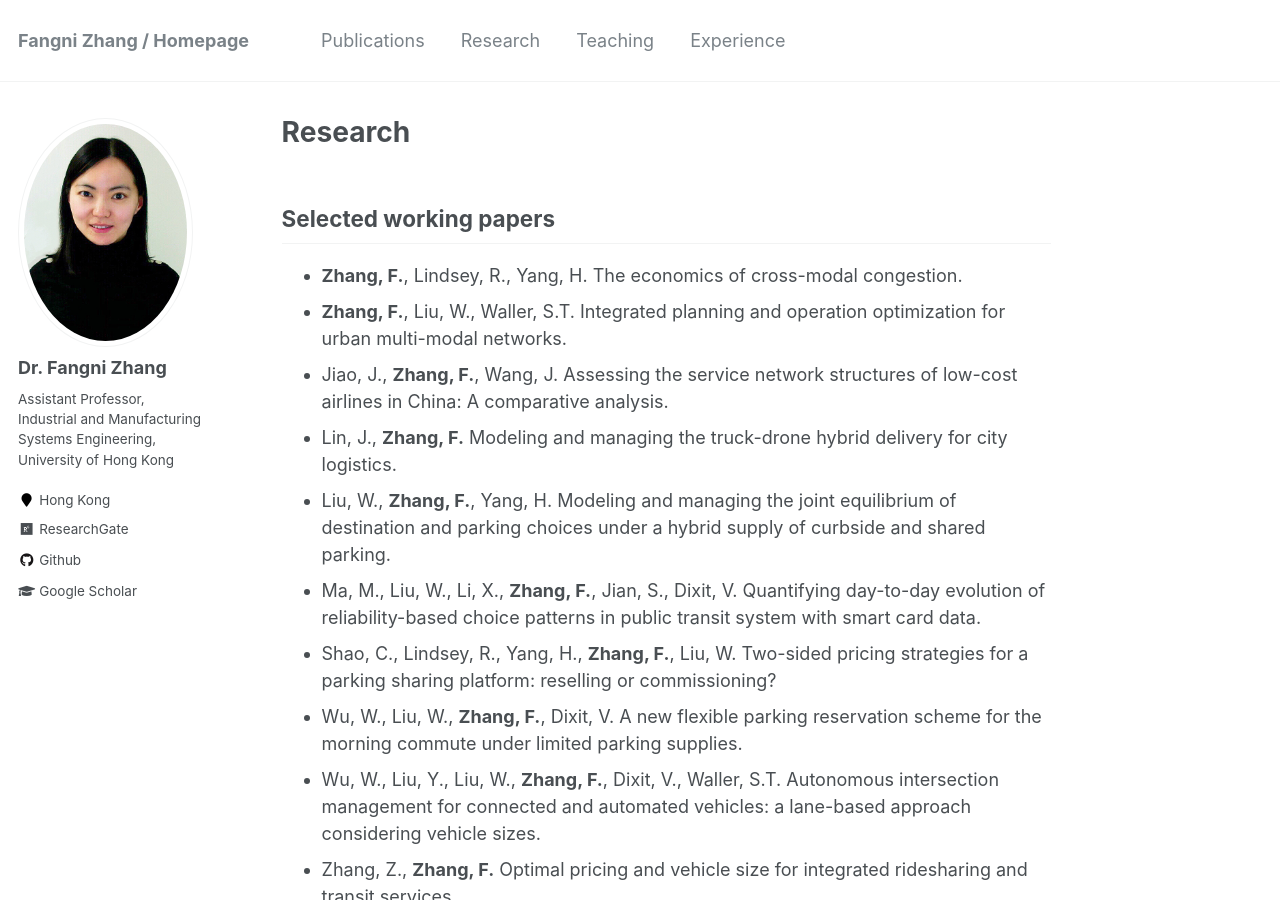
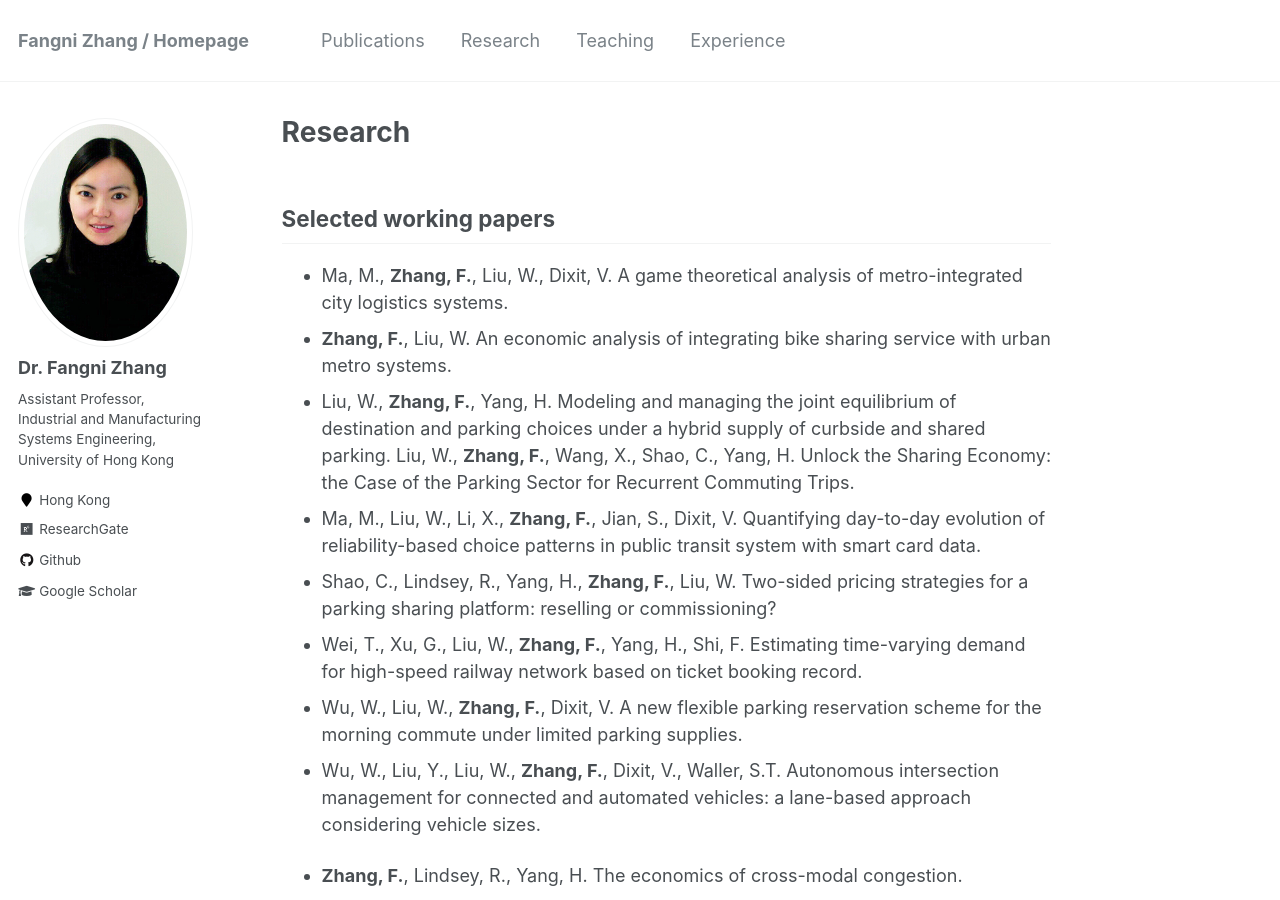
Before and after one commit to fangnizhang/fangnizhang.github.io, a Jekyll site: the page built from _pages/research.md, in a window 1280 px wide and 900 px high. Built offline with Jekyll 4.4.1, drawn with Linux system fonts in a browser that asks for light colours.

Commit message:
Update research.md

```diff
--- a/_pages/research.md
+++ b/_pages/research.md
@@ -6,15 +6,20 @@ author_profile: true
 
 Selected working papers
 ------------
+* Ma, M., **Zhang, F.**, Liu, W., Dixit, V. A game theoretical analysis of metro-integrated city logistics systems.
+* **Zhang, F.**, Liu, W. An economic analysis of integrating bike sharing service with urban metro systems.
+* Liu, W., **Zhang, F.**, Yang, H. Modeling and managing the joint equilibrium of destination and parking choices under a hybrid supply of curbside and shared parking.
+Liu, W., **Zhang, F.**, Wang, X., Shao, C., Yang, H. Unlock the Sharing Economy: the Case of the Parking Sector for Recurrent Commuting Trips.
+* Ma, M., Liu, W., Li, X., **Zhang, F.**, Jian, S., Dixit, V. Quantifying day-to-day evolution of reliability-based choice patterns in public transit system with smart card data.
+* Shao, C., Lindsey, R., Yang, H., **Zhang, F.**, Liu, W. Two-sided pricing strategies for a parking sharing platform: reselling or commissioning?
+* Wei, T., Xu, G., Liu, W., **Zhang, F.**, Yang, H., Shi, F. Estimating time-varying demand for high-speed railway network based on ticket booking record.
+* Wu, W., Liu, W., **Zhang, F.**, Dixit, V. A new flexible parking reservation scheme for the morning commute under limited parking supplies.
+* Wu, W., Liu, Y., Liu, W., **Zhang, F.**, Dixit, V., Waller, S.T. Autonomous intersection management for connected and automated vehicles: a lane-based approach considering vehicle sizes.
+
 * **Zhang, F.**, Lindsey, R., Yang, H. The economics of cross-modal congestion.
 * **Zhang, F.**, Liu, W., Waller, S.T. Integrated planning and operation optimization for urban multi-modal networks.
 * Jiao, J., **Zhang, F.**, Wang, J. Assessing the service network structures of low-cost airlines in China: A comparative analysis.
 * Lin, J., **Zhang, F.** Modeling and managing the truck-drone hybrid delivery for city logistics.
-* Liu, W., **Zhang, F.**, Yang, H. Modeling and managing the joint equilibrium of destination and parking choices under a hybrid supply of curbside and shared parking.
-* Ma, M., Liu, W., Li, X., **Zhang, F.**, Jian, S., Dixit, V. Quantifying day-to-day evolution of reliability-based choice patterns in public transit system with smart card data.
-* Shao, C., Lindsey, R., Yang, H., **Zhang, F.**, Liu, W. Two-sided pricing strategies for a parking sharing platform: reselling or commissioning?
-* Wu, W., Liu, W., **Zhang, F.**, Dixit, V. A new flexible parking reservation scheme for the morning commute under limited parking supplies.
-* Wu, W., Liu, Y., Liu, W., **Zhang, F.**, Dixit, V., Waller, S.T. Autonomous intersection management for connected and automated vehicles: a lane-based approach considering vehicle sizes.
 * Zhang, Z., **Zhang, F.** Optimal pricing and vehicle size for integrated ridesharing and transit services.
 * Zhou, T., **Zhang, F.**, Pei, X. Congestion pricing with cross-modal reward: incentivizing public transit usage in a two-mode system.
 
```
